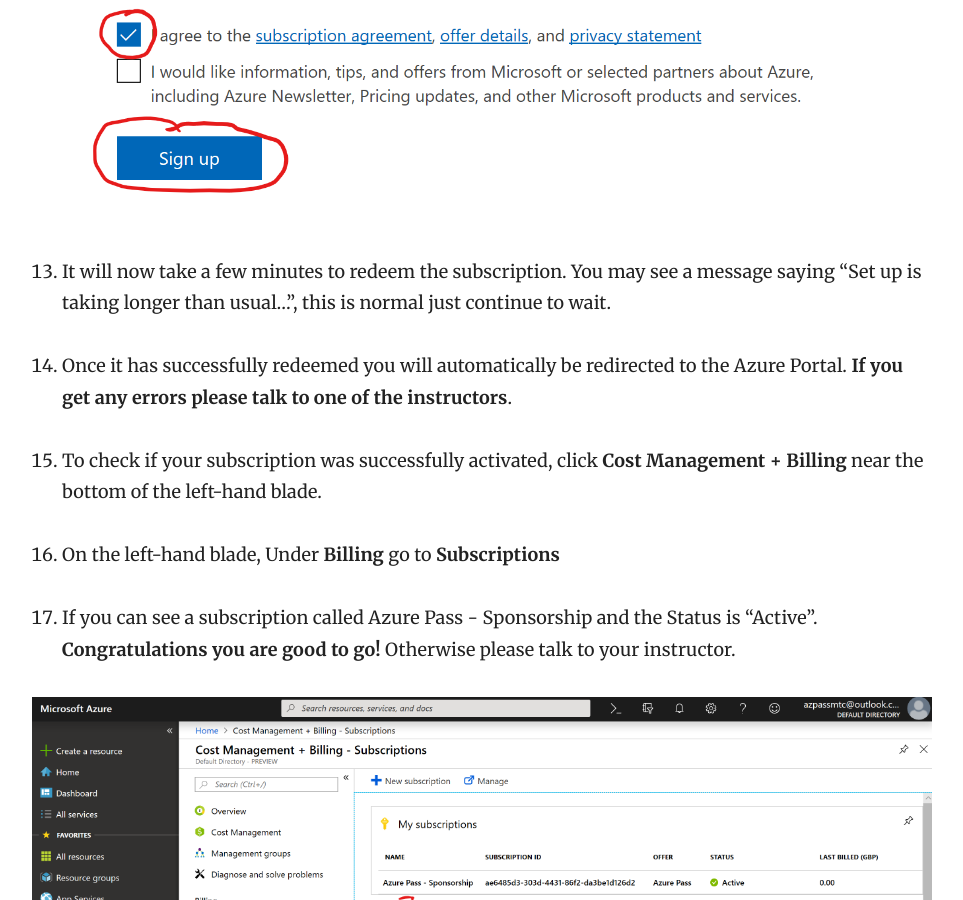
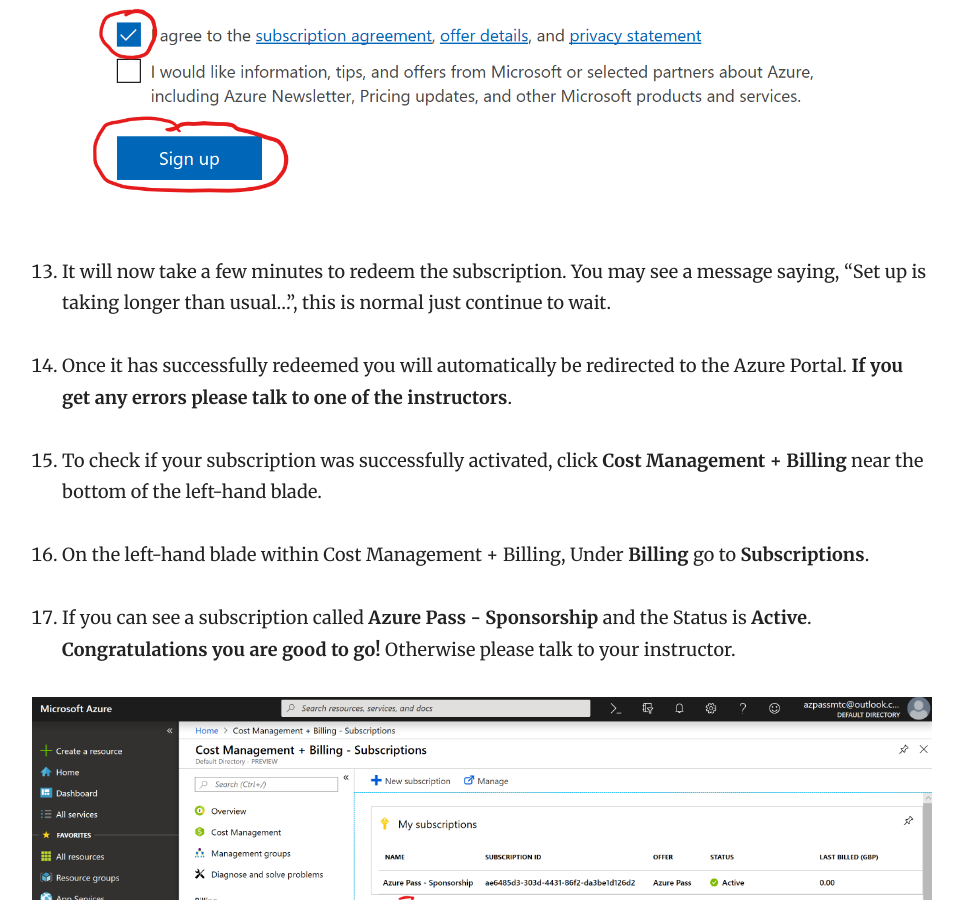
Before and after one commit to BenMcGarry/AzureIaaSLab, a Jekyll site: the page built from _docs/01setup/azurepass.md, in a window 1280 px wide and 900 px high, scrolled down 5761 px. Shown: the whole window, without its empty margins (308-1271 px from the left). Built offline with Jekyll 4.4.1, drawn with Linux system fonts in a browser that asks for light colours; some of the changed text lies outside the part shown.

Commit message:
Latest Pass Update

```diff
--- a/_docs/01setup/azurepass.md
+++ b/_docs/01setup/azurepass.md
@@ -48,17 +48,16 @@ Please follow the below instructions **exactly as they are**. It is possible to
 
     ![Image of Signup]({{ site.baseurl }}/img/agreement.png)
 
-1. It will now take a few minutes to redeem the subscription. You may see a message saying "Set up is taking longer than usual...", this is normal just continue to wait.
+1. It will now take a few minutes to redeem the subscription. You may see a message saying, "Set up is taking longer than usual...", this is normal just continue to wait.
 
 1. Once it has successfully redeemed you will automatically be redirected to the Azure Portal. **If you get any errors please talk to one of the instructors**.
 
 1. To check if your subscription was successfully activated, click **Cost Management + Billing** near the bottom of the left-hand blade.
 
-1. On the left-hand blade, Under **Billing** go to **Subscriptions**
+1. On the left-hand blade within Cost Management + Billing, Under **Billing** go to **Subscriptions**.
 
-1. If you can see a subscription called Azure Pass - Sponsorship and the Status is "Active". **Congratulations you are good to go!** Otherwise please talk to your instructor.
+1. If you can see a subscription called **Azure Pass - Sponsorship** and the Status is **Active**. **Congratulations you are good to go!** Otherwise please talk to your instructor.
 
 ![Image of Completed Redemption]({{ site.baseurl }}/img/completed.png)
 
-
 ## [Next]({{ site.baseurl }}/01setup/software)
```
Also changed, not shown: other parts of _docs/01setup/azurepass.md (+4 -4 lines).
